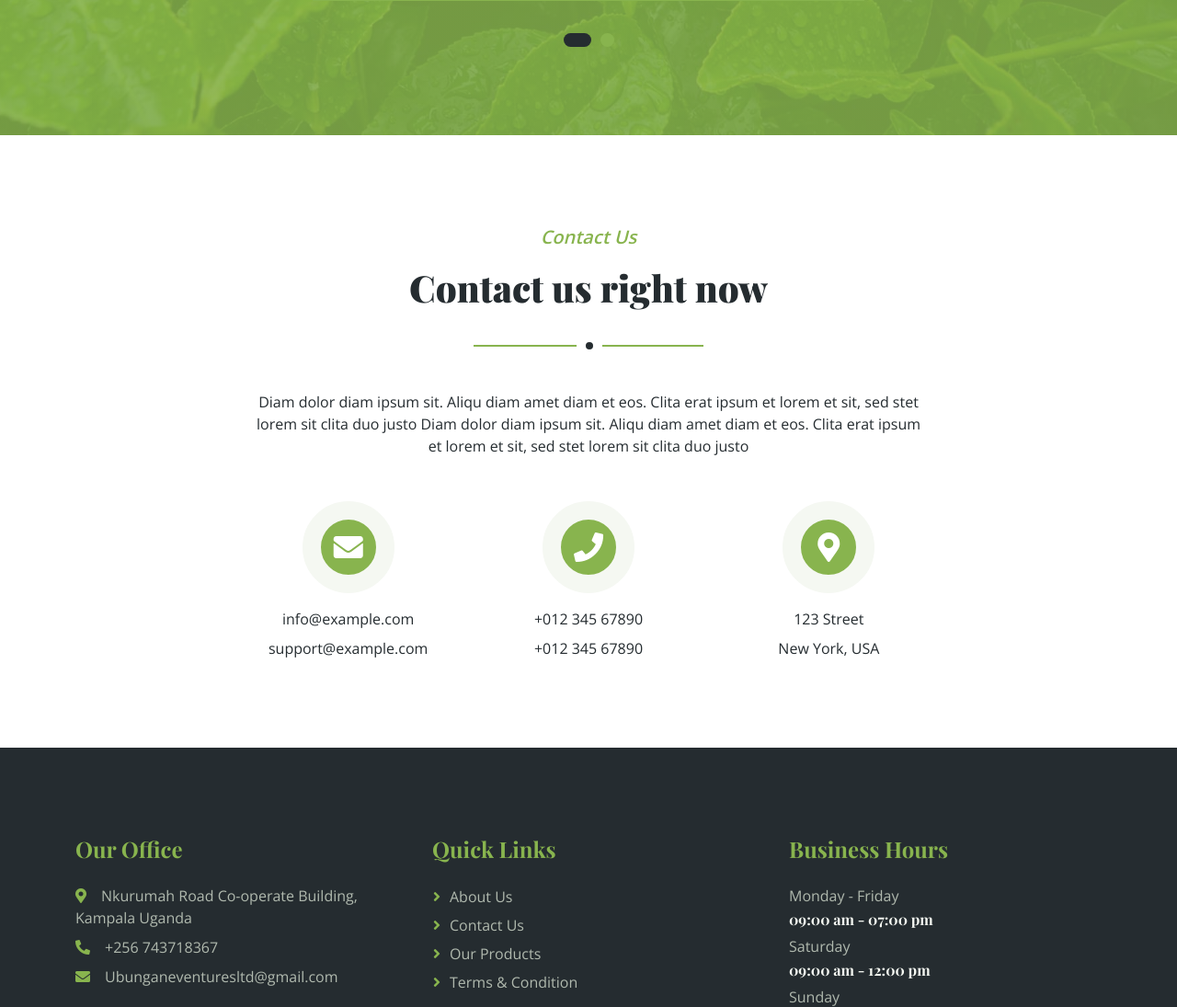
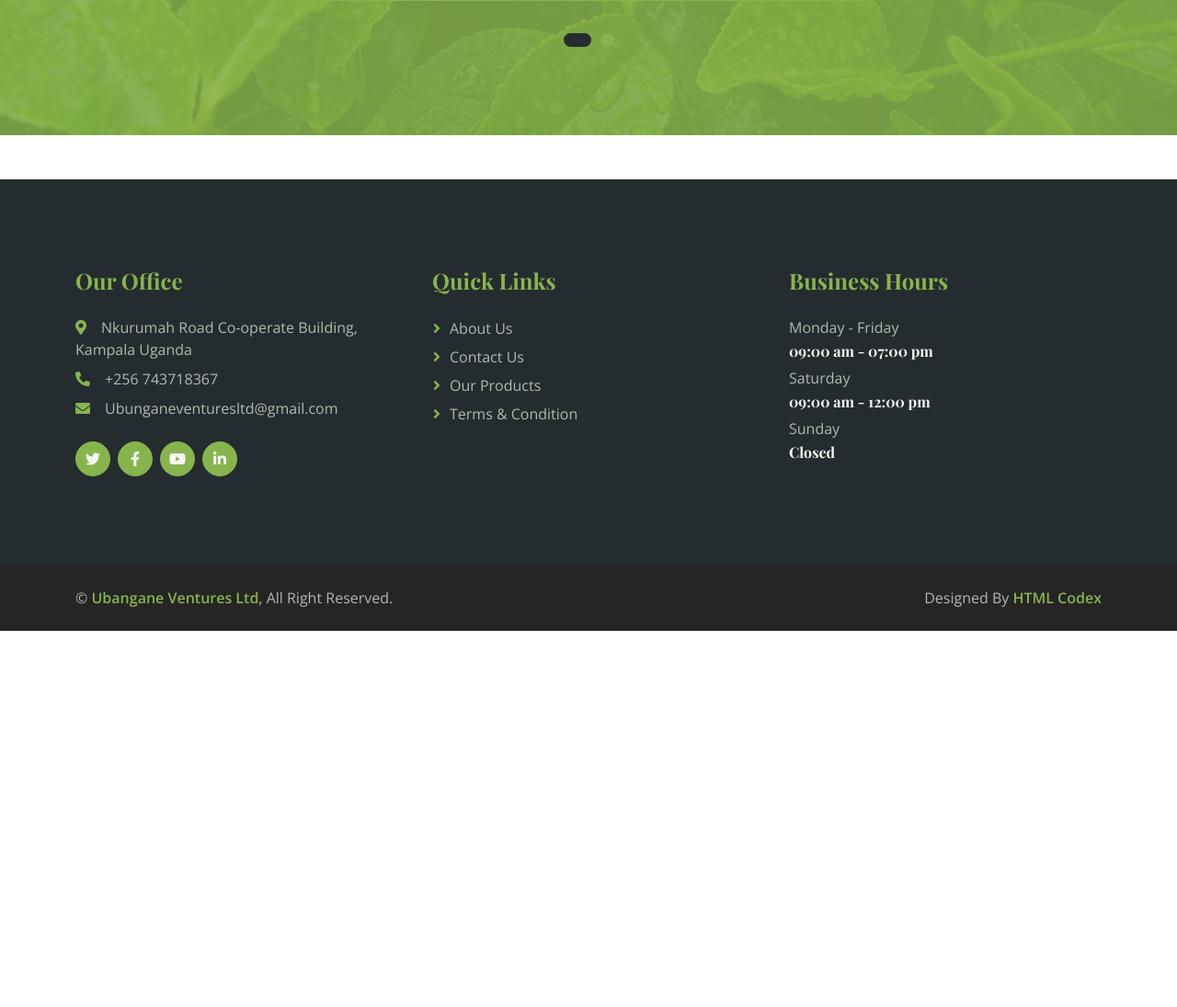
Before and after one commit to bradiepoa/ubangane, a Django app: page / in a window 1280 px wide. Shown: the part 5405-6500 px from the top of the page at 92% size. After the commit the page ends 6091 px from the top, so only its background shows below. Run offline with Django 5.2, Linux system fonts and the light colour scheme; some libraries are stand-ins or nearby versions.

Commit message:
modified:   mainweb/templates/mainweb/index.html

```diff
--- a/mainweb/templates/mainweb/index.html
+++ b/mainweb/templates/mainweb/index.html
@@ -295,47 +295,4 @@
     </div>
 </div>
 <!-- Testimonial End -->
-
-
-<!-- Contact Start -->
-<div class="container-xxl contact py-5">
-    <div class="container">
-        <div class="section-title text-center mx-auto wow fadeInUp" data-wow-delay="0.1s" style="max-width: 500px;">
-            <p class="fs-5 fw-medium fst-italic text-primary">Contact Us</p>
-            <h1 class="display-6">Contact us right now</h1>
-        </div>
-        <div class="row justify-content-center wow fadeInUp" data-wow-delay="0.1s">
-            <div class="col-lg-8">
-                <p class="text-center mb-5">Diam dolor diam ipsum sit. Aliqu diam amet diam et eos. Clita erat ipsum et lorem et sit, sed stet lorem sit clita duo justo Diam dolor diam ipsum sit. Aliqu diam amet diam et eos. Clita erat ipsum et lorem et sit, sed stet lorem sit clita duo justo</p>
-                <div class="row g-5">
-                    <div class="col-md-4 text-center wow fadeInUp" data-wow-delay="0.3s">
-                        <div class="btn-square mx-auto mb-3">
-                            <i class="fa fa-envelope fa-2x text-white"></i>
-                        </div>
-                        <p class="mb-2">info@example.com</p>
-                        <p class="mb-0">support@example.com</p>
-                    </div>
-                    <div class="col-md-4 text-center wow fadeInUp" data-wow-delay="0.4s">
-                        <div class="btn-square mx-auto mb-3">
-                            <i class="fa fa-phone fa-2x text-white"></i>
-                        </div>
-                        <p class="mb-2">+012 345 67890</p>
-                        <p class="mb-0">+012 345 67890</p>
-                    </div>
-                    <div class="col-md-4 text-center wow fadeInUp" data-wow-delay="0.5s">
-                        <div class="btn-square mx-auto mb-3">
-                            <i class="fa fa-map-marker-alt fa-2x text-white"></i>
-                        </div>
-                        <p class="mb-2">123 Street</p>
-                        <p class="mb-0">New York, USA</p>
-                    </div>
-                </div>
-            </div>
-        </div>
-    </div>
-</div>
-<!-- Contact Start -->
-
-
-
 {% endblock content %}
```
